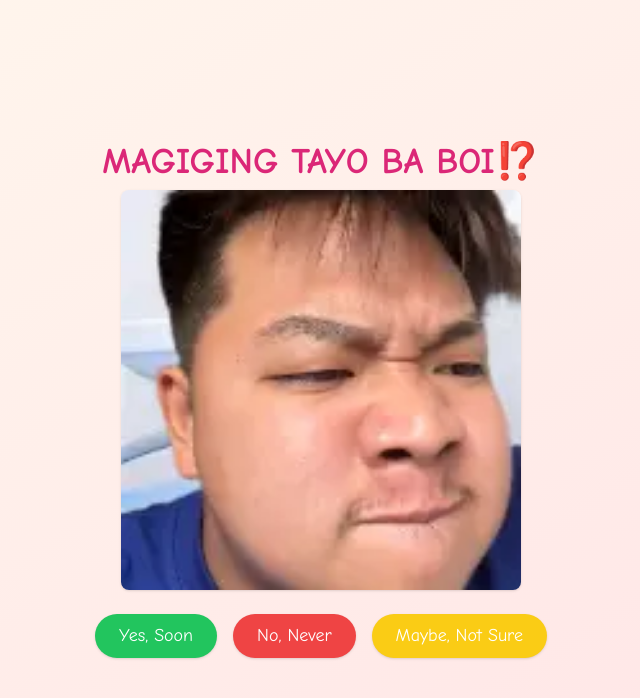
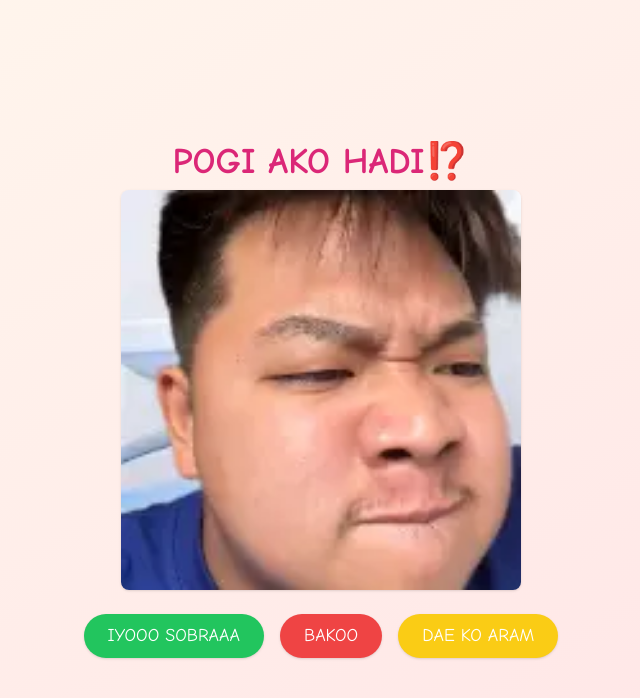
Before and after one commit to localwebhost-aae360/mcmc143, a plain HTML site: page index.html in a window 1280 px wide. Shown: the whole page, without its empty margins (319-959 px from the left). Drawn offline with nearby package versions, Linux system fonts and the light colour scheme.

Commit message:
Update index.html

```diff
--- a/index.html
+++ b/index.html
@@ -42,7 +42,7 @@
 </head>
 <body>
 
-  <h1 class="text-4xl font-extrabold text-pink-600 mb-2">MAGIGING TAYO BA BOI⁉️</h1>
+  <h1 class="text-4xl font-extrabold text-pink-600 mb-2">POGI AKO HADI⁉️</h1>
  <div class="w-[400px]">
   <img src="angry.webp" alt="Your image" class="w-full h-auto rounded-lg shadow mb-6">
 </div>
@@ -51,20 +51,20 @@
   <!-- Buttons -->
   <div class="flex space-x-4 justify-center">
     <button id="yesBtn" class="bg-green-500 hover:bg-green-600 text-white px-6 py-2 rounded-full text-lg shadow transition">
-      Yes, Soon
+      IYOOO SOBRAAA
     </button>
     <button id="noBtn" class="move-away bg-red-500 text-white px-6 py-2 rounded-full text-lg shadow">
-      No, Never
+      BAKOO
     </button>
     <button id="maybeBtn" class="move-away bg-yellow-400 text-white px-6 py-2 rounded-full text-lg shadow">
-      Maybe, Not Sure
+      DAE KO ARAM
     </button>
   </div>
 
   <!-- Modal -->
   <div id="videoModal" class="fixed hidden items-center justify-center">
     <div class="card text-center w-full max-w-[1000px] px-6">
-      <div class="text-xl font-bold text-pink-600 mb-2">ALAM KO NAMAN!!🥰</div>
+      <div class="text-xl font-bold text-pink-600 mb-2">ARAM KO MAN!!🥰</div>
       <video id="reactionVideo" controls class="w-full max-w-[300px] rounded-lg shadow-lg mx-auto">
         <source src="tagumpay.mp4" type="video/mp4">
         Your browser does not support the video tag or the file could not be loaded.
```
